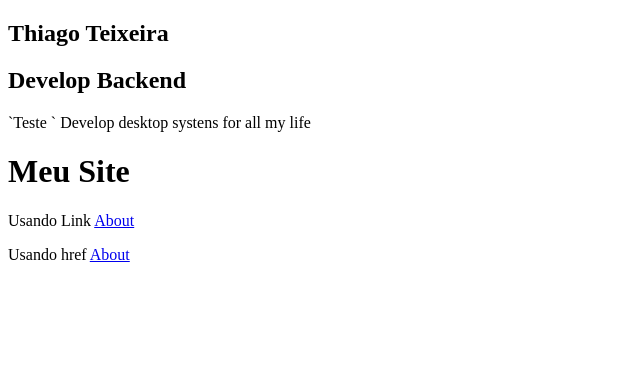
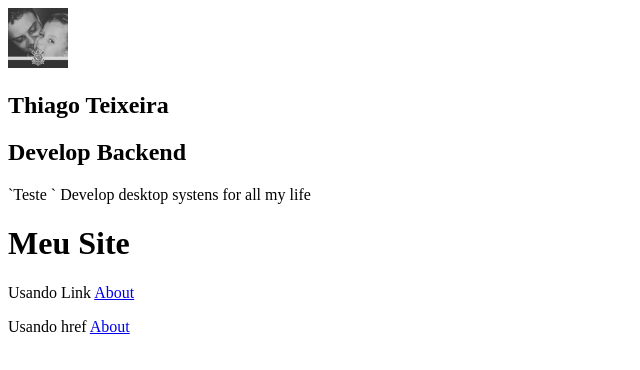
Before and after one commit to ThiagoTeixeiraTS/ThiagoTeixeira.net, a Gatsby site: page / in a window 1280 px wide. Shown: the whole page, without its empty margins (0-640 px from the left). Built offline with nearby package versions, Linux system fonts and the light colour scheme; Gatsby itself is replaced by a stand-in of ours.

Commit message:
Gatsby Image, Criando o Avatar do meu site

```diff
--- /dev/null
+++ b/src/components/Avatar/index.js
@@ -0,0 +1,23 @@
+import React from 'react';
+import { useStaticQuery, graphql} from 'gatsby';
+import Img from 'gatsby-image';
+
+
+const Avatar = () =>{
+    const { avatarImage } =  useStaticQuery(
+        graphql`
+            query {
+                avatarImage: file (relativePath : {eq: "profile.jpg" }) {
+                    childImageSharp {
+                        fixed(width: 60, height : 60){
+                            ...GatsbyImageSharpFixed
+                        }
+                    }
+                }
+            }
+        `
+    )
+    return <Img fixed={avatarImage.childImageSharp.fixed} />
+}
+
+export default Avatar;
--- a/src/components/Profile/index.js
+++ b/src/components/Profile/index.js
@@ -1,6 +1,6 @@
 import React from 'react';
 import { useStaticQuery, graphql } from 'gatsby';
-
+import Avatar from "../Avatar";
 
 const Profile = () => {
     const {
@@ -22,6 +22,7 @@
 
     return (
         <div className="Profile-wrapper">
+            <Avatar />
             <h1>{title}</h1>
             <h2>{position}</h2>
             <p>
```
Also changed, not shown: src/images/profile.jpg (added).
